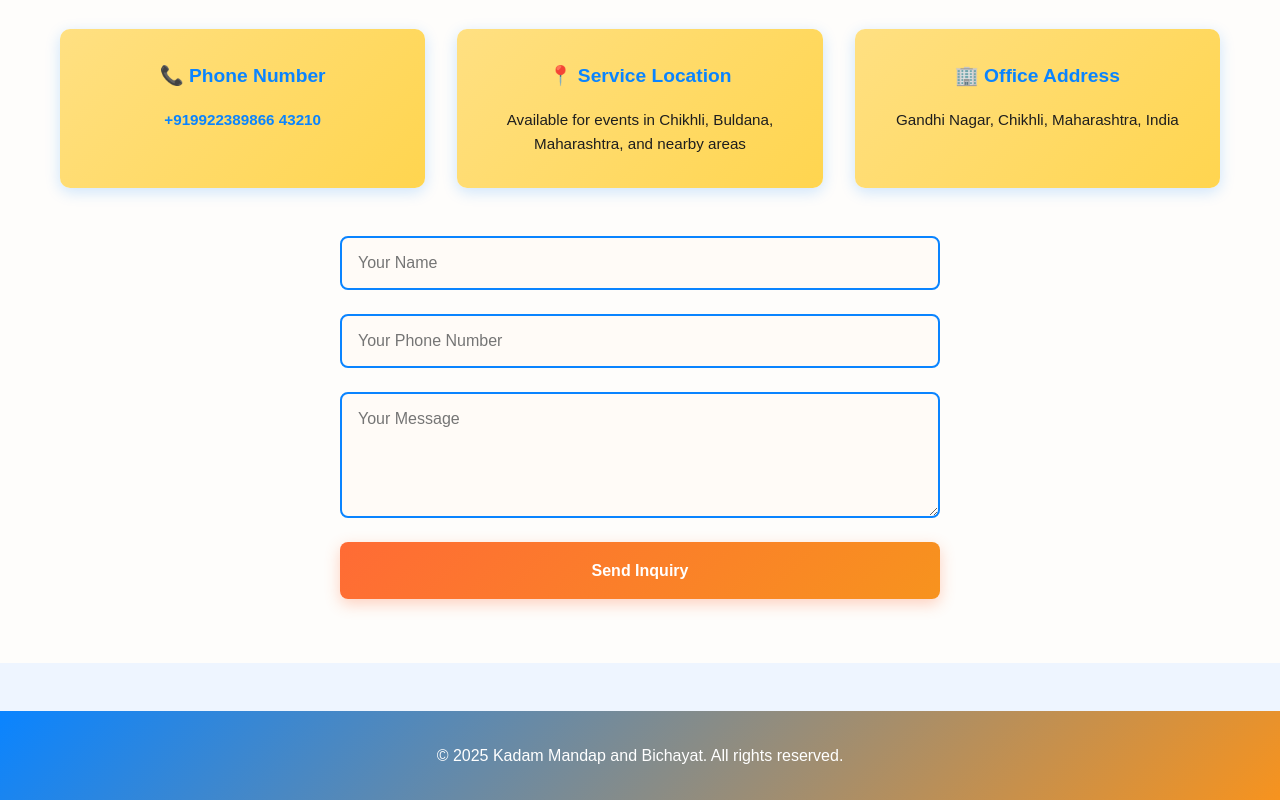
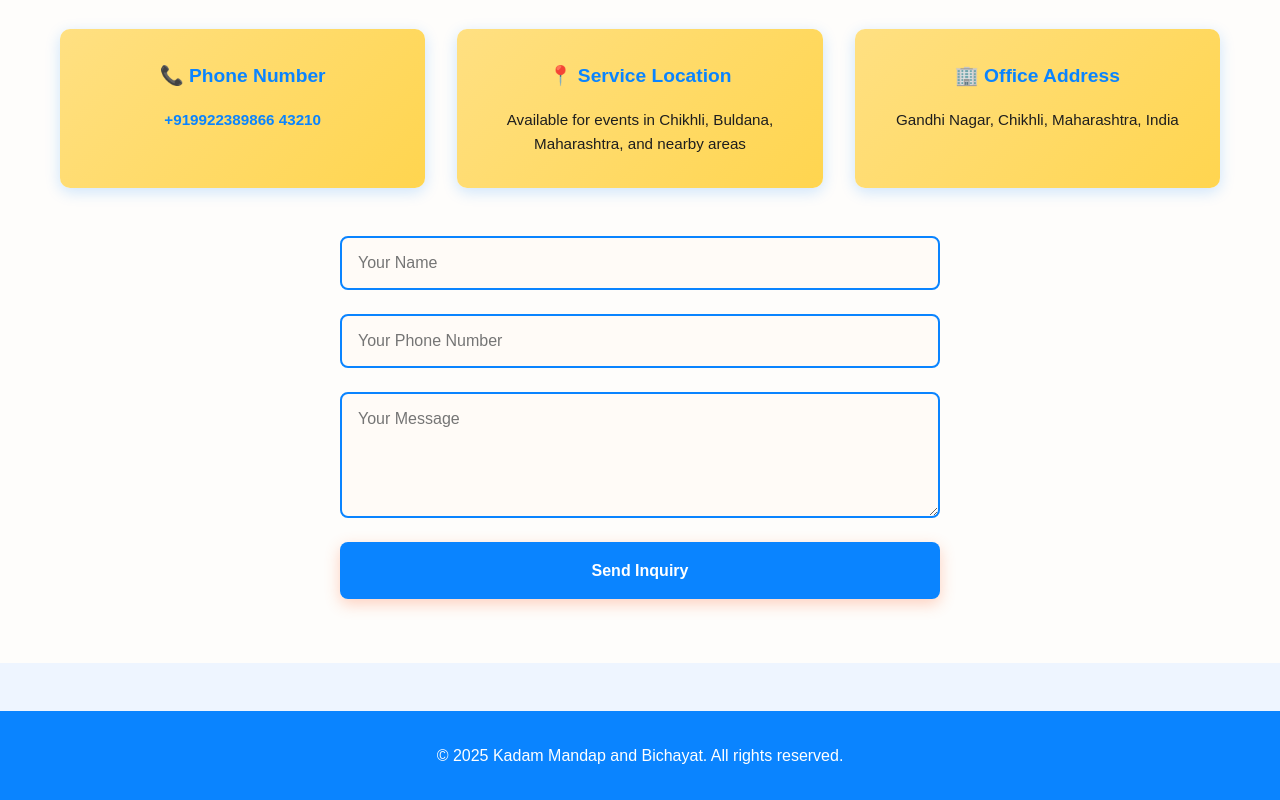
Before and after one commit to omkadam995/kadam-mandap-bichayat, a plain HTML site: page index.html in a window 1280 px wide. Shown: the part 1961-2761 px from the top of the page. Drawn offline with Linux system fonts and the light colour scheme.

Commit message:
Remove yellow and orange shades - keep only HEX color palette

```diff
--- a/style.css
+++ b/style.css
@@ -263,8 +263,7 @@ section h2 {
 }
 
 .submit-btn {
-  background: linear-gradient(135deg, #FF6B35 0%, #F7931E 100%);
-  color: white;
+background: linear-gradient(135deg, #0A84FF 0%, #0A84FF 100%);  color: white;
   padding: 1.2rem;
   border: none;
   border-radius: 8px;
@@ -282,8 +281,7 @@ section h2 {
 
 /* Footer */
 footer {
-  background: linear-gradient(135deg, #0A84FF 0%, #F7931E 100%);
-  color: white;
+background: linear-gradient(135deg, #0A84FF 0%, #0A84FF 100%);  color: white;
   text-align: center;
   padding: 2rem;
   margin-top: 3rem;
```
